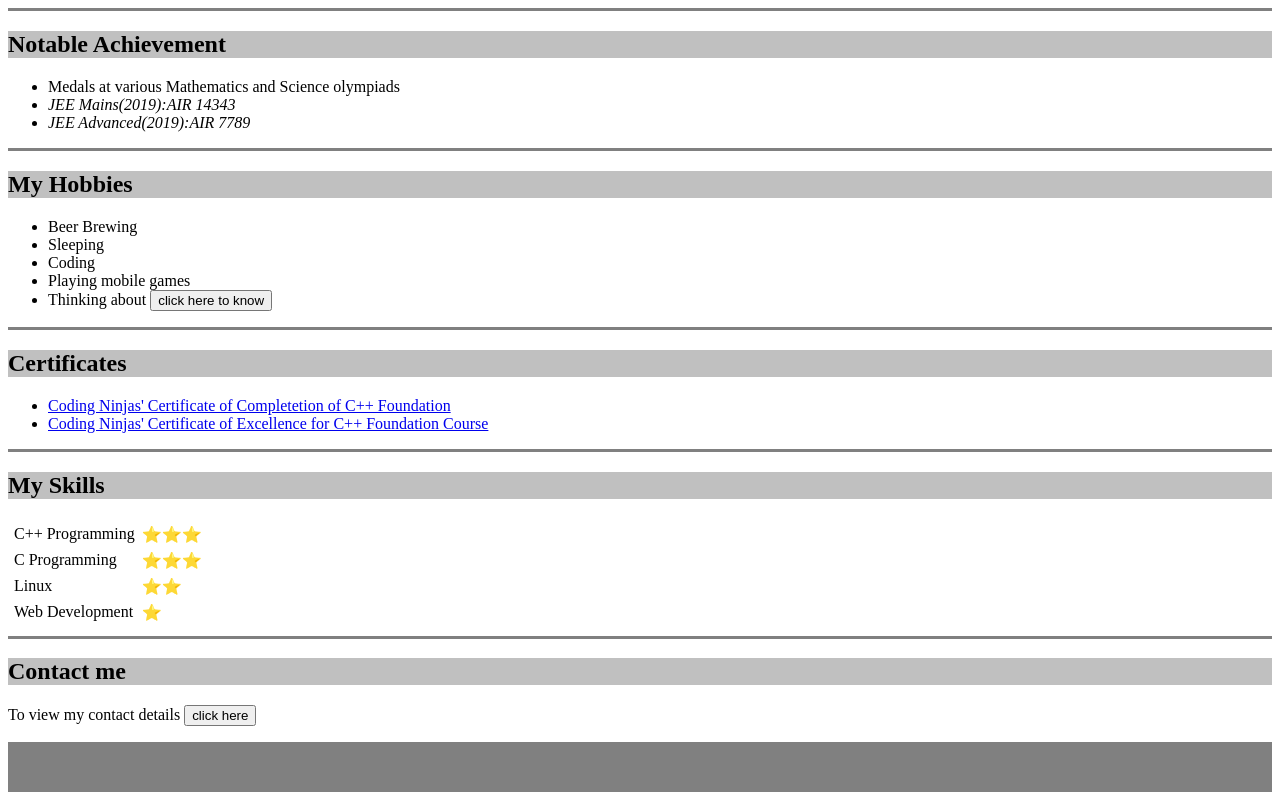
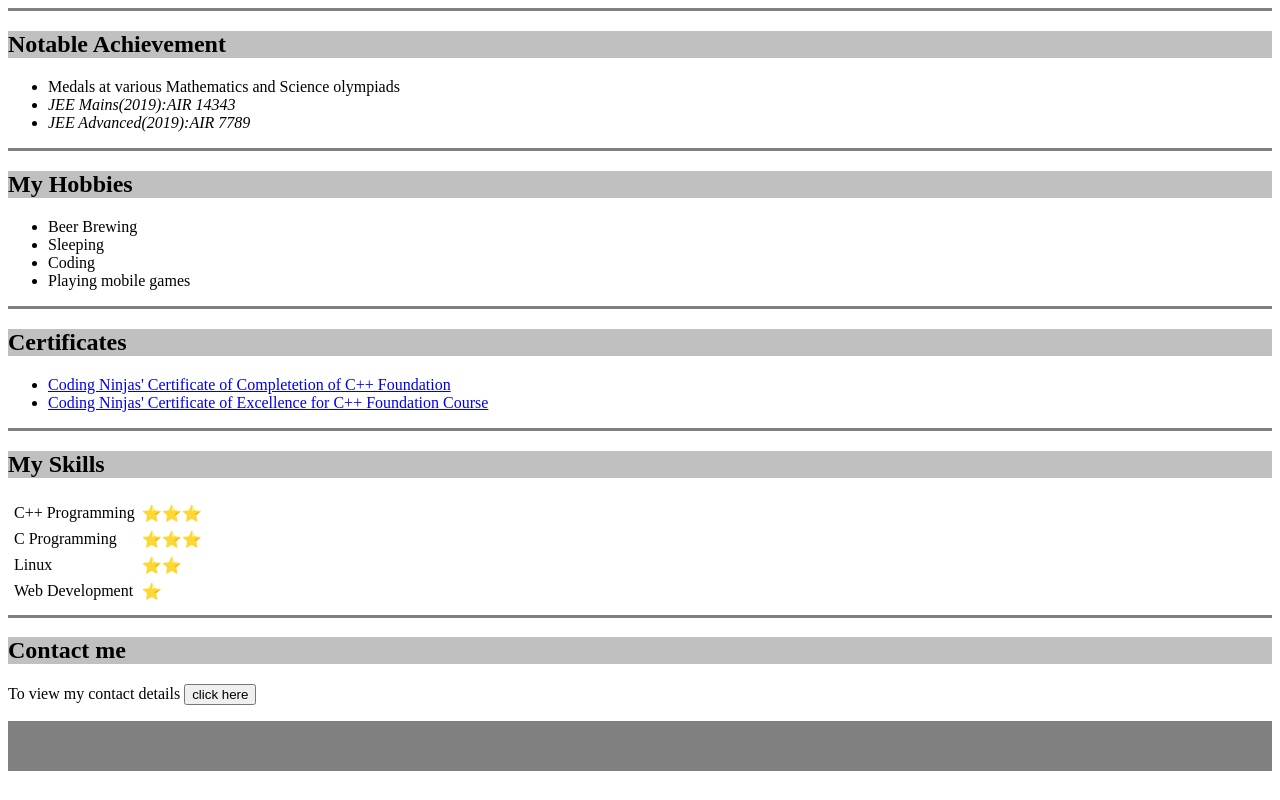
Before and after one commit to DarkStorm2019/CV, a plain HTML site: page index.html in a window 1280 px wide. Shown: the part 771-1571 px from the top of the page. After the commit the page ends 1550 px from the top, so only its background shows below. Drawn offline with Linux system fonts and the light colour scheme.

Commit message:
removed a hobby...

```diff
--- a/index.html
+++ b/index.html
@@ -104,7 +104,7 @@
         <li>Sleeping</li>
         <li>Coding</li>
         <li>Playing mobile games</li>
-        <li>Thinking about <a href="https://www.facebook.com/muskan.tripathi.583234" target="_blank"><button class="favorite styled" type="button">click here to know </button></a> </li>
+
       </ul>
       <hr size="3" noshade>
       <h2  style="background-color: #C0C0C0">Certificates</h2>
```
